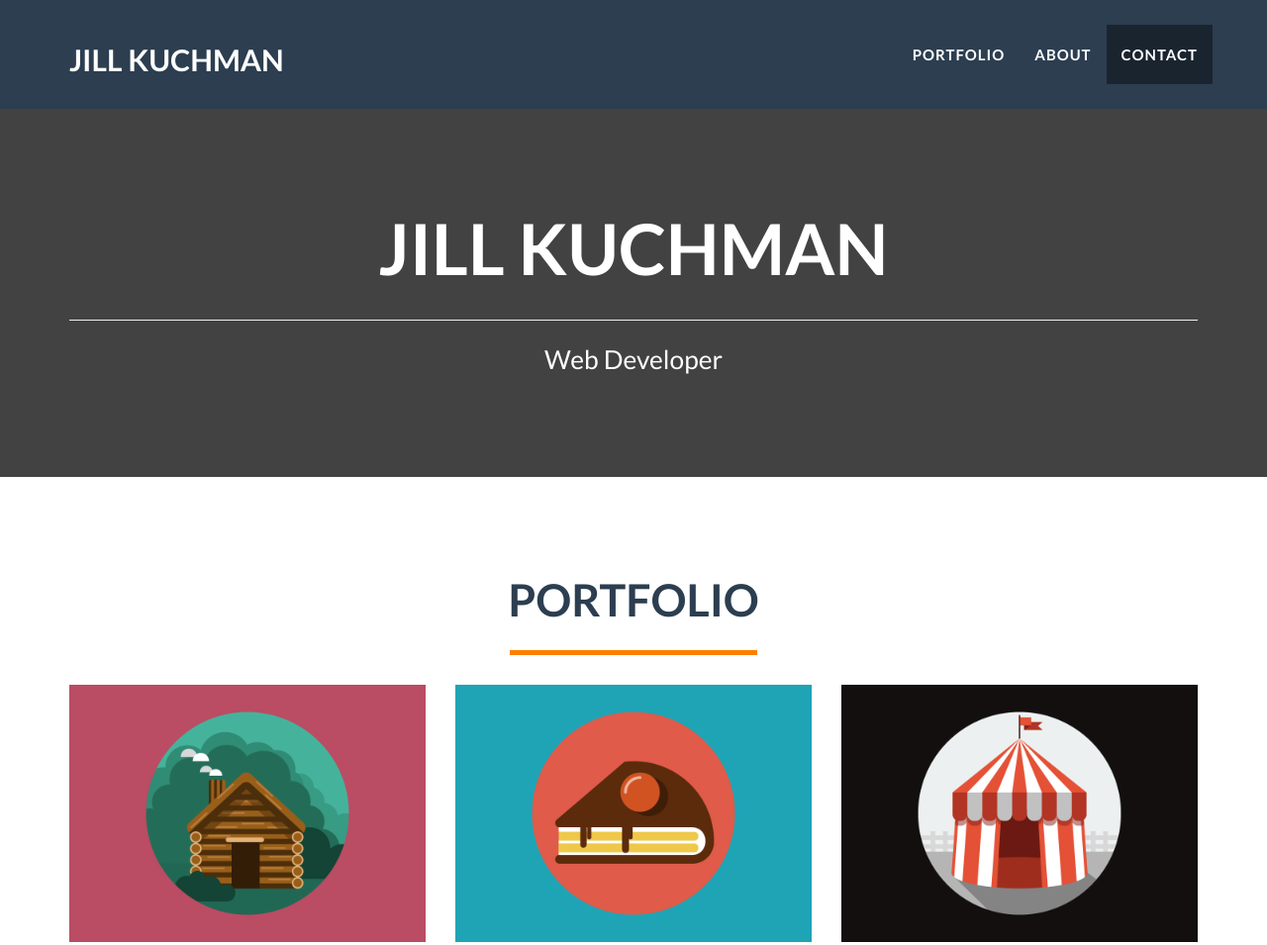
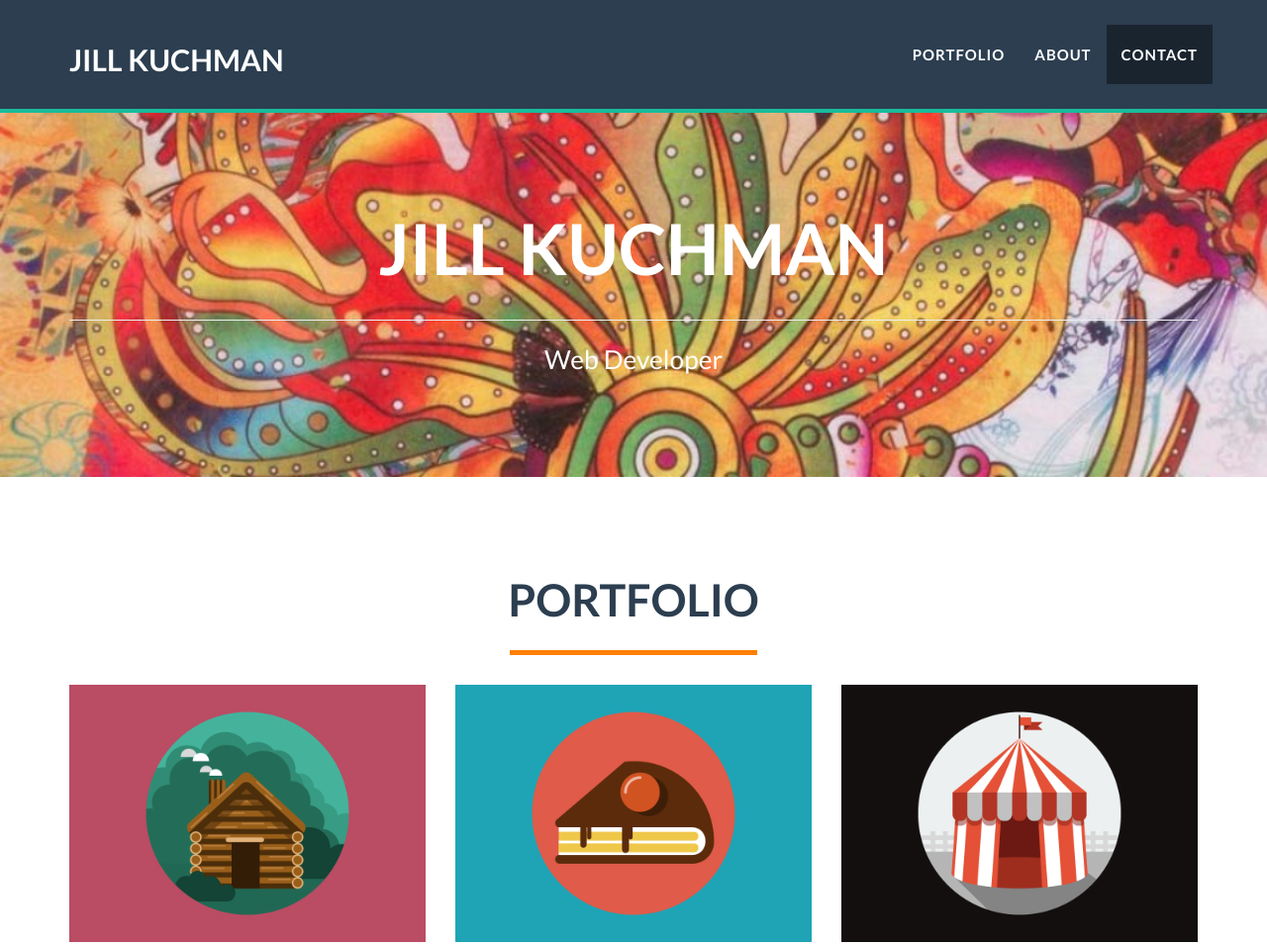
Before and after one commit to jillkuchman/freebird, a website: page index.html in a window 1280 px wide. Shown: the top 955 px of the page at 99% size. Drawn offline with nearby package versions, Linux system fonts and the light colour scheme.

Commit message:
Add botanical_dimensions as header background image

```diff
--- a/css/styles.css
+++ b/css/styles.css
@@ -61,10 +61,20 @@ hr.star-primary:after {
 .img-centered {
   margin: 0 auto;
 }
-header {
+/*header {
   text-align: center;
   background: #424242;
   color: white;
+}*/
+
+header {
+    text-align: center;
+    color: #fff;
+    background: #18bc9c;
+    background-image: url(../img/cropped-botanical-dimensions.jpg);
+    background-position: right bottom;
+    background-repeat: no-repeat;
+    background-size: 100%;
 }
 header .container {
   padding-top: 100px;
```
